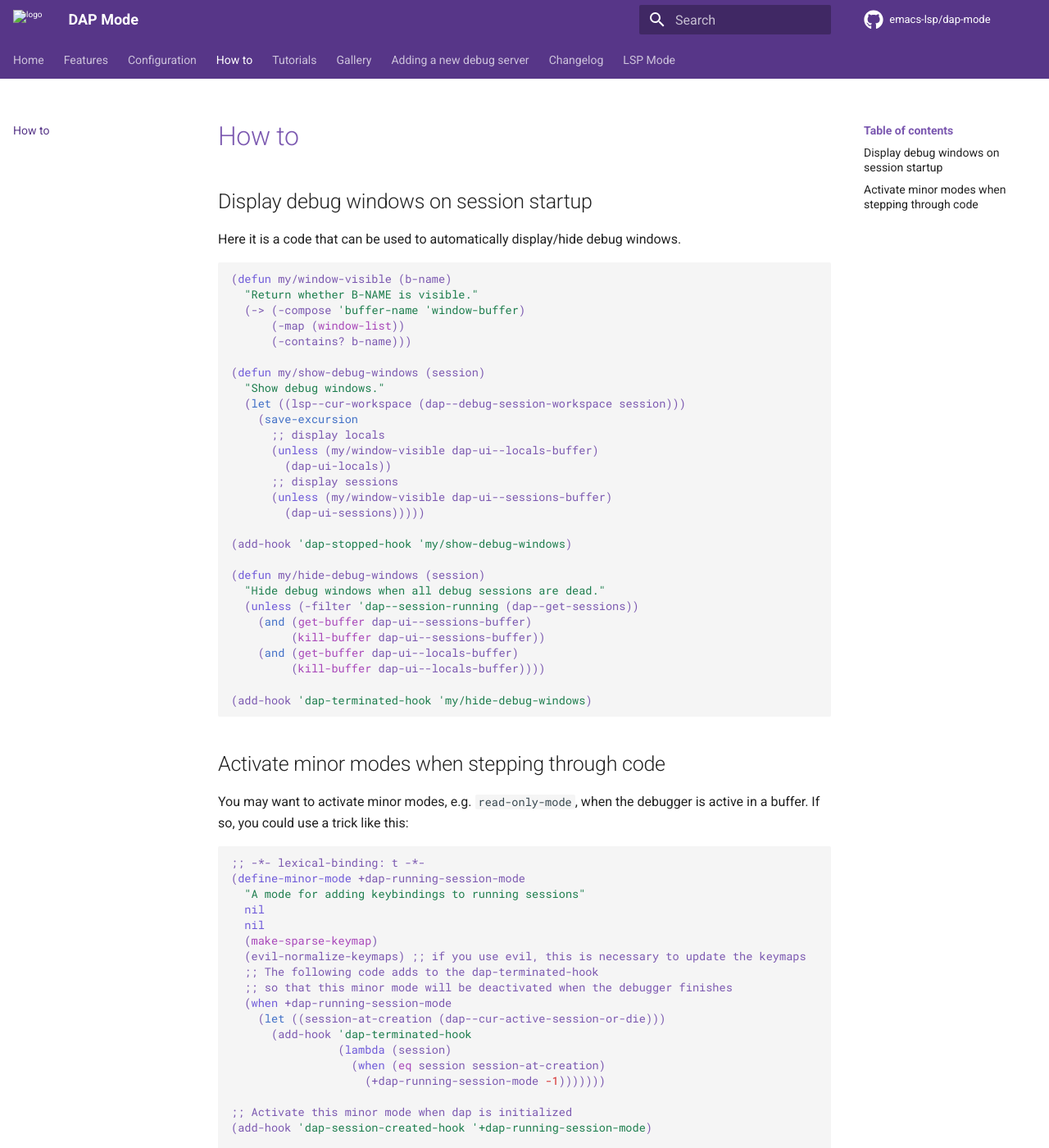
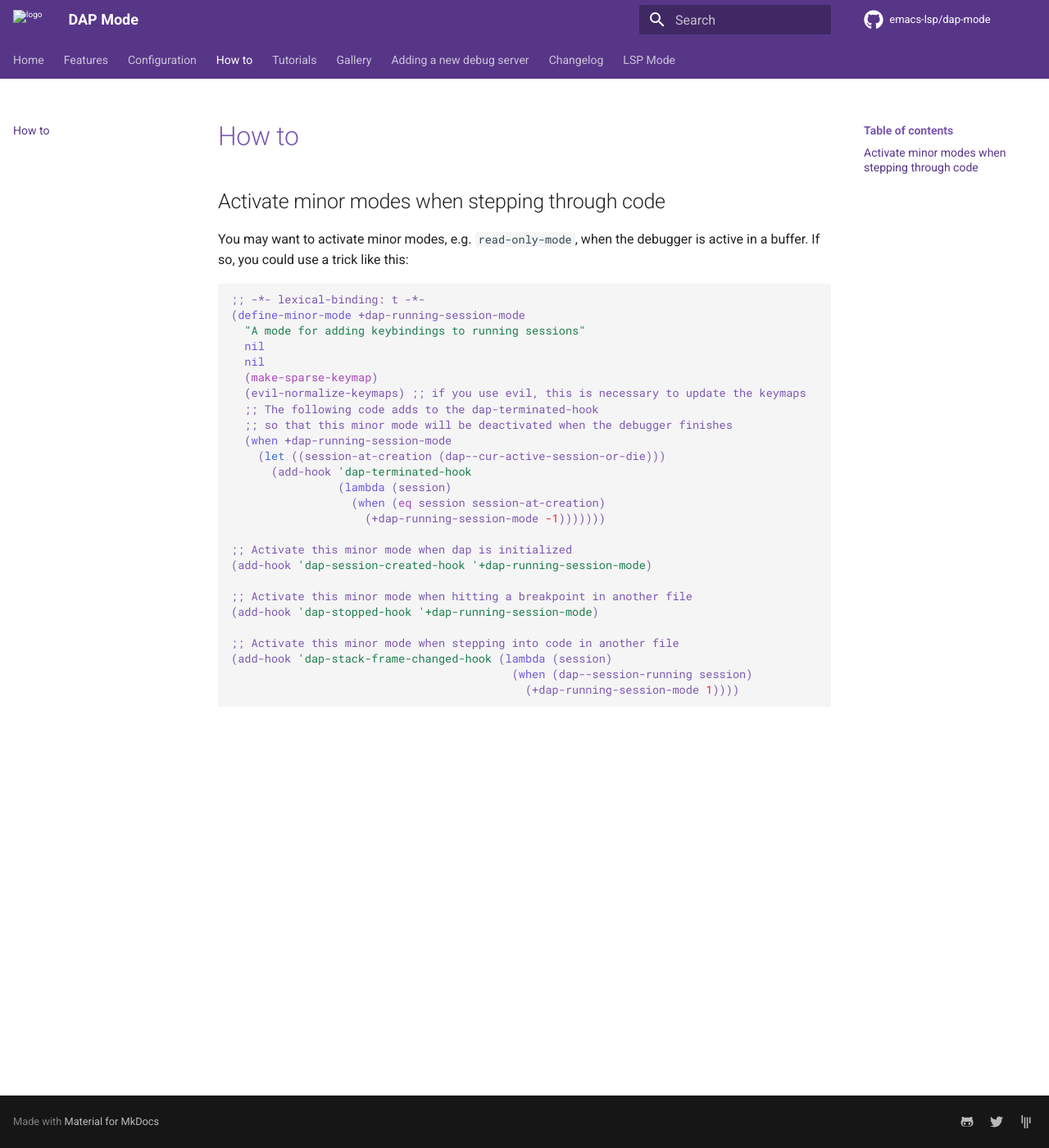
Before and after one commit to emacs-lsp/dap-mode, an MkDocs documentation site: the page built from docs/page/how-to.md, in a window 1280 px wide and 1400 px high. Shown: the whole window at 82% size. Built offline with MkDocs 1.6.1 and Material for MkDocs 9.7.7, drawn with Linux system fonts in a browser that asks for light colours; comment, search, counter and statistics services are not loaded.

Commit message:
Change docs

````diff
--- a/docs/page/how-to.md
+++ b/docs/page/how-to.md
@@ -1,40 +1,5 @@
 How to
 ======
-
-## Display debug windows on session startup
-
-Here it is a code that can be used to automatically display/hide debug windows.
-
-```elisp
-(defun my/window-visible (b-name)
-  "Return whether B-NAME is visible."
-  (-> (-compose 'buffer-name 'window-buffer)
-      (-map (window-list))
-      (-contains? b-name)))
-
-(defun my/show-debug-windows (session)
-  "Show debug windows."
-  (let ((lsp--cur-workspace (dap--debug-session-workspace session)))
-    (save-excursion
-      ;; display locals
-      (unless (my/window-visible dap-ui--locals-buffer)
-        (dap-ui-locals))
-      ;; display sessions
-      (unless (my/window-visible dap-ui--sessions-buffer)
-        (dap-ui-sessions)))))
-
-(add-hook 'dap-stopped-hook 'my/show-debug-windows)
-
-(defun my/hide-debug-windows (session)
-  "Hide debug windows when all debug sessions are dead."
-  (unless (-filter 'dap--session-running (dap--get-sessions))
-    (and (get-buffer dap-ui--sessions-buffer)
-         (kill-buffer dap-ui--sessions-buffer))
-    (and (get-buffer dap-ui--locals-buffer)
-         (kill-buffer dap-ui--locals-buffer))))
-
-(add-hook 'dap-terminated-hook 'my/hide-debug-windows)
-```
 
 ## Activate minor modes when stepping through code
 
````
Also changed, not shown: docs/page/configuration.md (+13 -3 lines).
